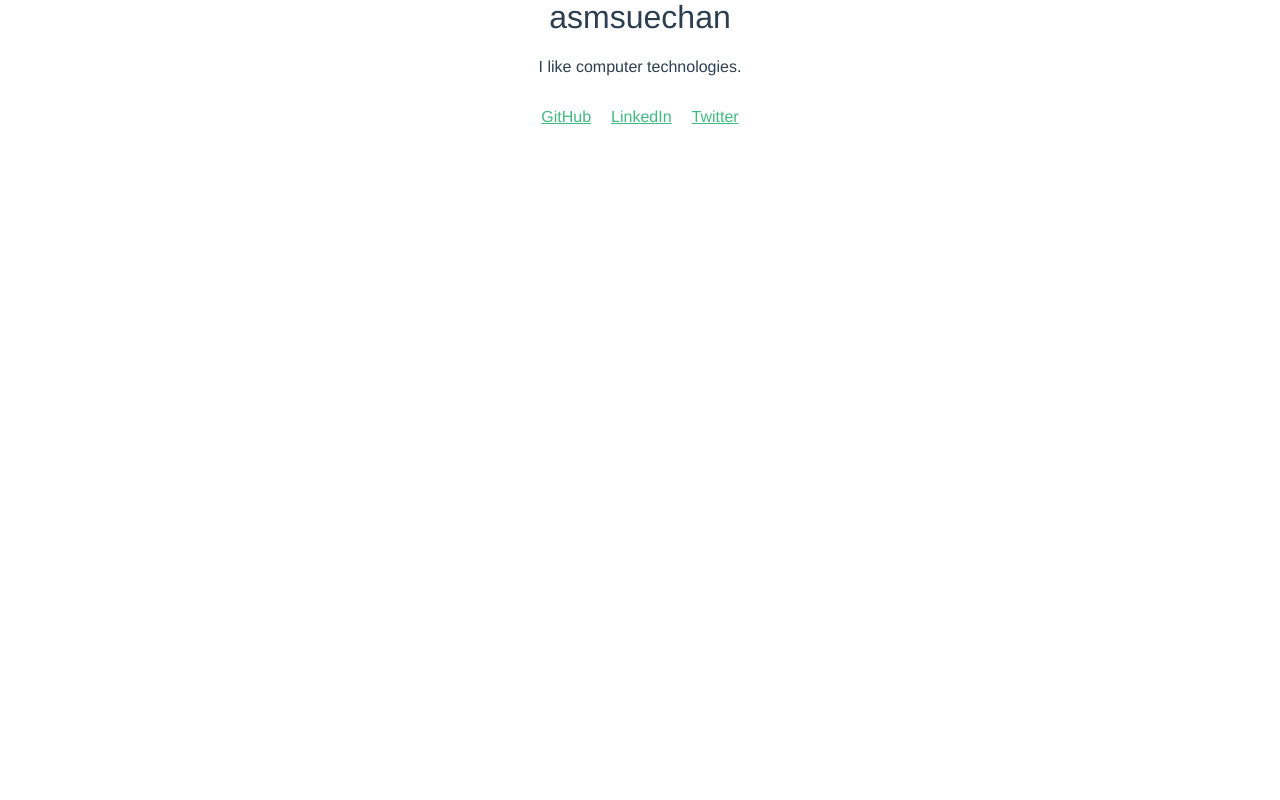
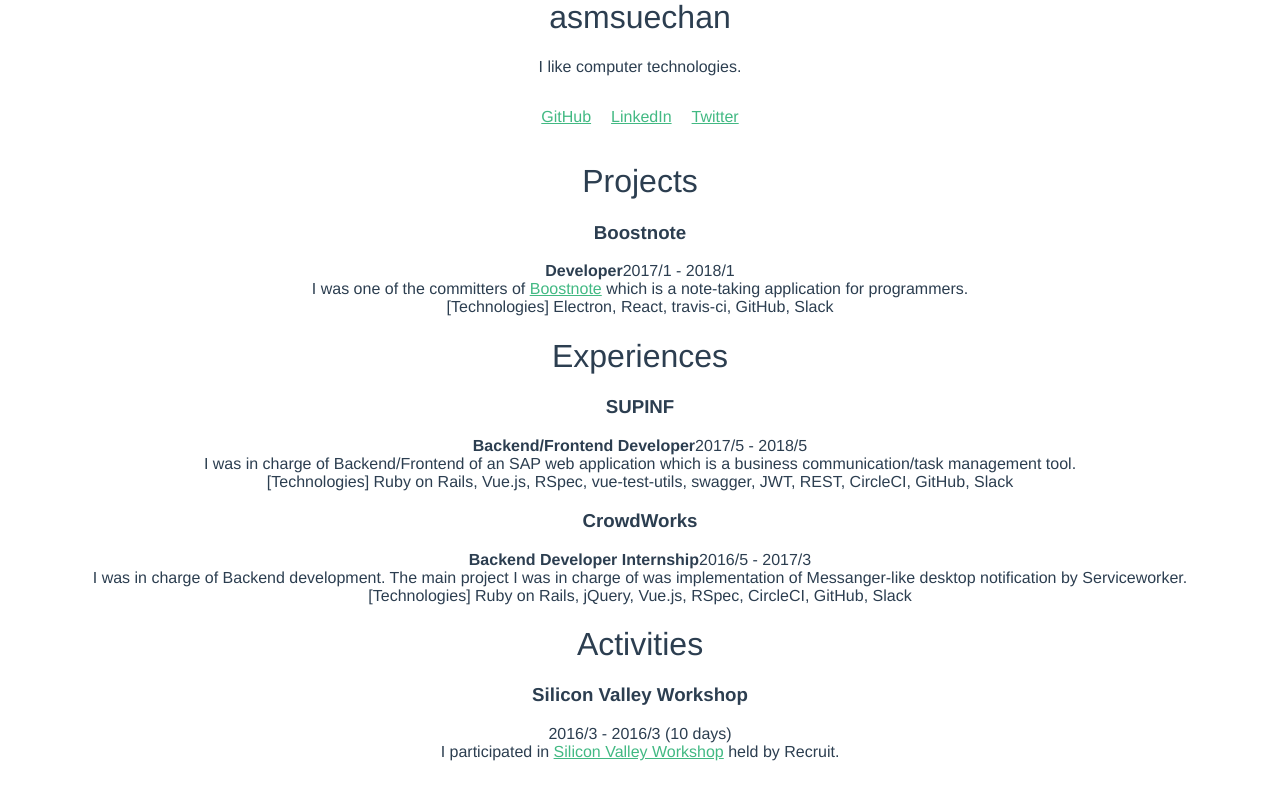
Before and after one commit to asmsuechan/asmsuechan.com, a Vue app: page / in a window 1280 px wide. Shown: the part 386-1186 px from the top of the page. Before the commit the page ends 800 px from the top, so only its background shows below. Built offline with nearby package versions, Linux system fonts and the light colour scheme.

Commit message:
Update contents

```diff
--- a/src/components/HelloWorld.vue
+++ b/src/components/HelloWorld.vue
@@ -9,6 +9,47 @@
         <li><p><a href='https://twitter.com/suenaga_ryota'>Twitter</a></p></li>
       </ul>
     </div>
+    <h1>Projects</h1>
+    <div>
+      <h3>Boostnote</h3>
+      <b>Developer</b>
+      <span>2017/1 - 2018/1</span>
+      <div>
+        <span>I was one of the committers of <a href='https://github.com/BoostIO/Boostnote'>Boostnote</a> which is a note-taking application for programmers.</span>
+        <br>
+        <span>[Technologies] Electron, React, travis-ci, GitHub, Slack</span>
+      </div>
+    </div>
+
+    <h1>Experiences</h1>
+    <div>
+      <h3>SUPINF</h3>
+      <b>Backend/Frontend Developer</b>
+      <span>2017/5 - 2018/5</span>
+      <div>
+        <span>I was in charge of Backend/Frontend of an SAP web application which is a business communication/task management tool.</span>
+        <br>
+        <span>[Technologies] Ruby on Rails, Vue.js, RSpec, vue-test-utils, swagger, JWT, REST, CircleCI, GitHub, Slack</span>
+      </div>
+
+      <h3>CrowdWorks</h3>
+      <b>Backend Developer Internship</b>
+      <span>2016/5 - 2017/3</span>
+      <div>
+        <span>I was in charge of Backend development. The main project I was in charge of was implementation of Messanger-like desktop notification by Serviceworker.</span>
+        <br>
+        <span>[Technologies] Ruby on Rails, jQuery, Vue.js, RSpec, CircleCI, GitHub, Slack</span>
+      </div>
+    </div>
+    <h1>Activities</h1>
+    <div>
+      <h3>Silicon Valley Workshop</h3>
+      <span>2016/3 - 2016/3 (10 days)</span>
+      <div>
+        <span>I participated in <a href="http://techlabpaak.com/siliconvalleyworkshop2018">Silicon Valley Workshop</a> held by Recruit.</span>
+      </div>
+    </div>
+    <div class="footer"></div>
   </div>
 </template>
 
@@ -39,4 +80,7 @@
 a {
   color: #42b983;
 }
+.footer {
+  height: 50px;
+}
 </style>
```
